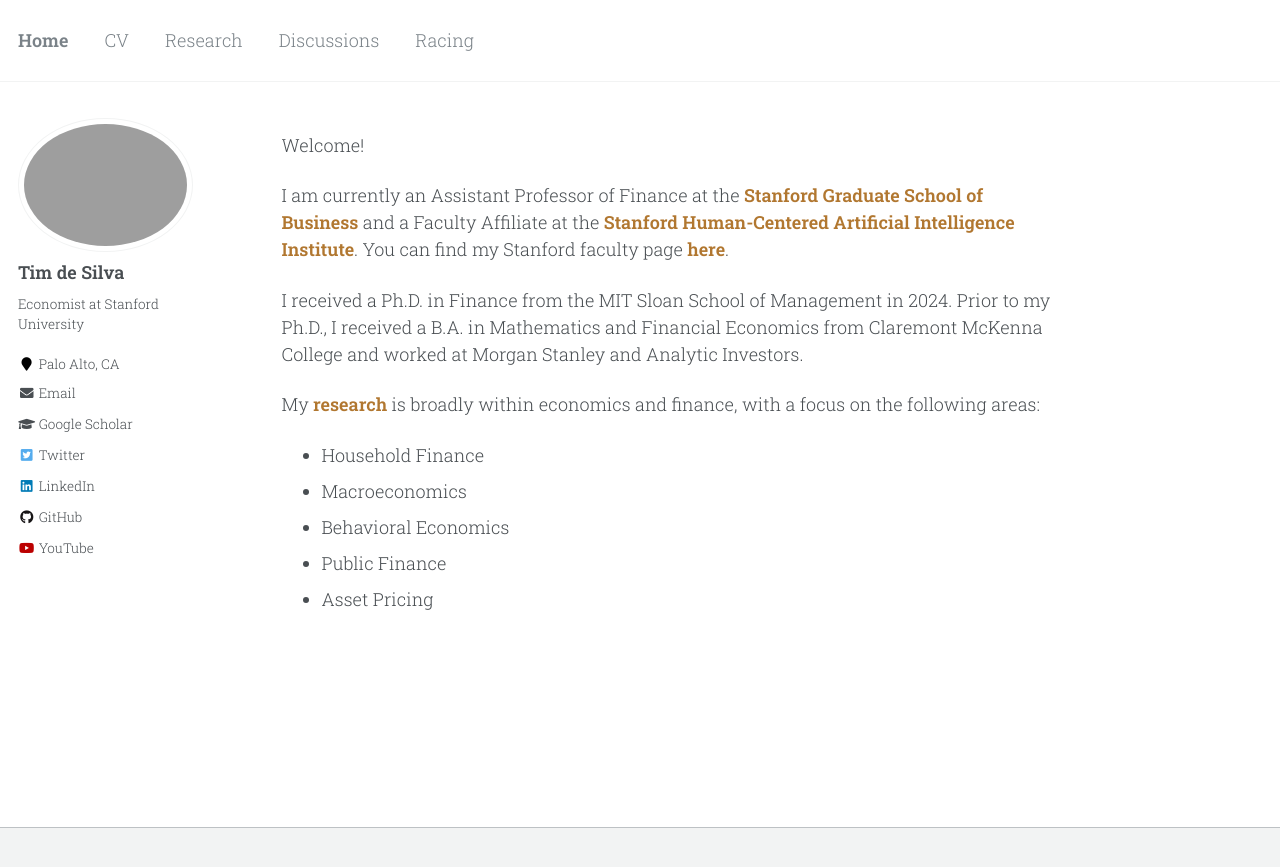
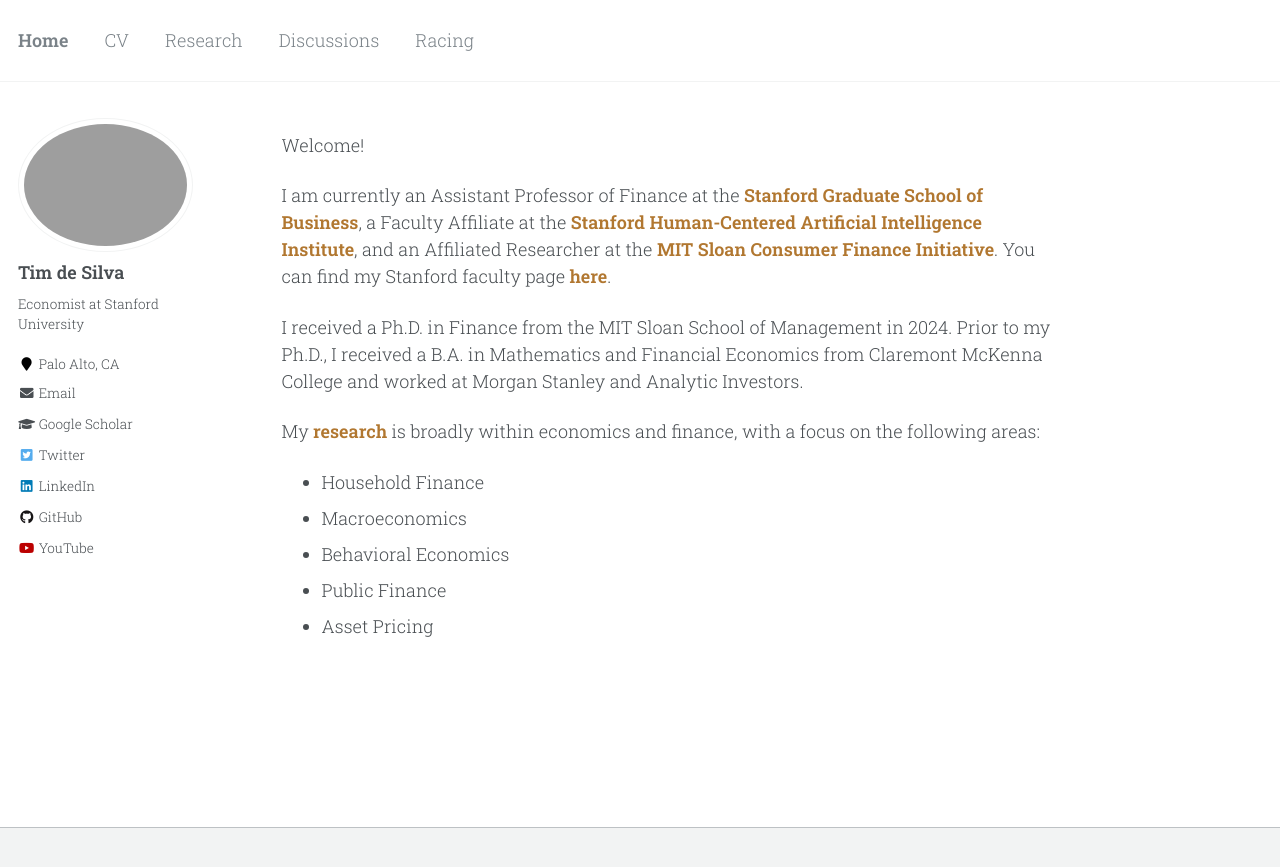
Before and after one commit to timhdesilva/timhdesilva.github.io, a Jekyll site: the page built from _pages/about.html, in a window 1280 px wide. Shown: the top 867 px of the page. Built offline with Jekyll 4.4.1, drawn with Linux system fonts in a browser that asks for light colours.

Commit message:
update cv

```diff
--- a/_pages/about.html
+++ b/_pages/about.html
@@ -12,7 +12,7 @@ redirect_from:
   Welcome!
 </p>
 <p>
-  I am currently an Assistant Professor of Finance at the <a style="text-decoration:none; color:rgb(177, 119, 48); font-weight:bold" href="https://www.gsb.stanford.edu/">Stanford Graduate School of Business</a> and a Faculty Affiliate at the <a style="text-decoration:none; color:rgb(177, 119, 48); font-weight:bold" href="https://hai.stanford.edu/">Stanford Human-Centered Artificial Intelligence Institute</a>. You can find my Stanford faculty page <a style="text-decoration:none; color:rgb(177, 119, 48); font-weight:bold" href="https://www.gsb.stanford.edu/faculty-research/faculty/tim-de-silva#about">here</a>.
+  I am currently an Assistant Professor of Finance at the <a style="text-decoration:none; color:rgb(177, 119, 48); font-weight:bold" href="https://www.gsb.stanford.edu/">Stanford Graduate School of Business</a>, a Faculty Affiliate at the <a style="text-decoration:none; color:rgb(177, 119, 48); font-weight:bold" href="https://hai.stanford.edu/">Stanford Human-Centered Artificial Intelligence Institute</a>, and an Affiliated Researcher at the <a style="text-decoration:none; color:rgb(177, 119, 48); font-weight:bold" href="https://mitsloan.mit.edu/cfi/about-us-consumer-finance-initiative">MIT Sloan Consumer Finance Initiative</a>. You can find my Stanford faculty page <a style="text-decoration:none; color:rgb(177, 119, 48); font-weight:bold" href="https://www.gsb.stanford.edu/faculty-research/faculty/tim-de-silva#about">here</a>.
 </p>
 <p>
   I received a Ph.D. in Finance from the MIT Sloan School of Management in 2024. Prior to my Ph.D., I received a B.A. in Mathematics and Financial Economics from Claremont McKenna College and worked at Morgan Stanley and Analytic Investors.
```
Also changed, not shown: 2 other files.
